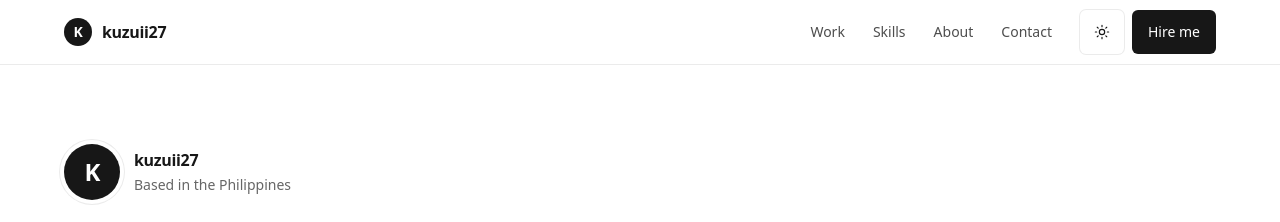
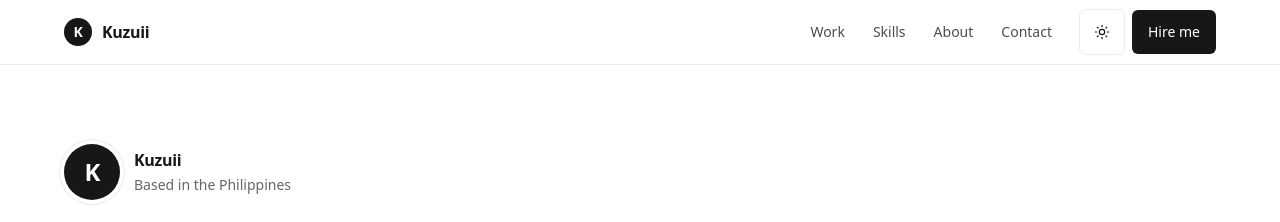
Before and after one commit to kuzuii27/portfolio, a Next.js app: page / in a window 1280 px wide. Shown: the top 222 px of the page. Built offline with nearby package versions, Linux system fonts and the light colour scheme.

Commit message:
feat(web): display name Kuzuii

```diff
--- a/src/app/layout.tsx
+++ b/src/app/layout.tsx
@@ -2,7 +2,7 @@ import type { Metadata } from 'next';
 import './globals.css';
 
 export const metadata: Metadata = {
-  title: 'kuzuii27 - Full-stack .NET developer',
+  title: 'Kuzuii - Full-stack .NET developer',
   description:
     'Full-stack .NET developer based in the Philippines. I build small, practical apps that solve real problems.',
 };
--- a/src/app/page.tsx
+++ b/src/app/page.tsx
@@ -19,7 +19,7 @@ export default function Home() {
     <>
       <header className="nav">
         <div className="wrap">
-          <a className="brand" href="#top"><span className="mark" aria-hidden="true">K</span>kuzuii27</a>
+          <a className="brand" href="#top"><span className="mark" aria-hidden="true">K</span>Kuzuii</a>
           <nav id="nav-links" aria-label="Main">
             <a href="#work">Work</a><a href="#skills">Skills</a><a href="#about">About</a><a href="#contact">Contact</a>
           </nav>
@@ -35,7 +35,7 @@ export default function Home() {
             <div>
               <div className="who">
                 <span className="avatar" aria-hidden="true">K</span>
-                <div><strong>kuzuii27</strong><span>Based in the Philippines</span></div>
+                <div><strong>Kuzuii</strong><span>Based in the Philippines</span></div>
               </div>
               <h1 id="hero-title">Full-stack .NET developer. <span>I build small, practical apps that solve real problems.</span></h1>
               <p className="lede">Backend first with C#, ASP.NET and SQL Server, plus React, plain JavaScript or Flutter when the job needs a front end or a phone app.</p>
@@ -87,7 +87,7 @@ export default function Home() {
           <div className="wrap about">
             <h2 id="about-title">About me</h2>
             <div>
-              <p>I&apos;m kuzuii27, a full-stack developer based in the Philippines. I currently work at <strong>a GPS fleet-telematics company</strong>, and before that I worked on a payments platform at a fintech company.</p>
+              <p>I&apos;m Kuzuii, a full-stack developer based in the Philippines. I currently work at <strong>a GPS fleet-telematics company</strong>, and before that I worked on a payments platform at a fintech company.</p>
               <p>My strongest side is the backend: <strong>C#, ASP.NET MVC and Core, SQL Server and the CQRS pattern</strong>. I also build frontends in React or plain HTML, CSS and JavaScript, and Android apps in Flutter.</p>
               <p>I like small, practical apps that solve a real problem. I start with the smallest solution that works and check it before it ships. I use AI coding assistants every day and review what they write myself.</p>
             </div>
@@ -114,7 +114,7 @@ export default function Home() {
           <ul className="contacts" aria-label="Links">
             <li><a href={GITHUB} rel="me noopener">github.com/kuzuii27</a></li>
           </ul>
-          <div className="foot-r"><span>kuzuii27</span></div>
+          <div className="foot-r"><span>Kuzuii</span></div>
         </div>
       </footer>
     </>
--- a/src/components/InquiryForm.tsx
+++ b/src/components/InquiryForm.tsx
@@ -322,7 +322,7 @@ export function InquiryForm() {
 
         <div className="field full">
           <label className="consent" htmlFor="f-consent"><input id="f-consent" name="consent" type="checkbox" {...inv('consent')} />
-            <span>I agree that my details{type === 'project' ? ' and images' : ''} are sent to kuzuii27&apos;s email so I can get a reply.</span></label>
+            <span>I agree that my details{type === 'project' ? ' and images' : ''} are sent to Kuzuii&apos;s email so I can get a reply.</span></label>
           {err('consent')}
           <p className="hint"><span>Privacy (RA 10173): your inquiry goes only to my email, is used only to reply to you, and is deleted when no longer needed. Nothing is stored on this website.</span></p></div>
       </div>
```
Also changed, not shown: 1 other file (tests, documents, lock files or other folders).
